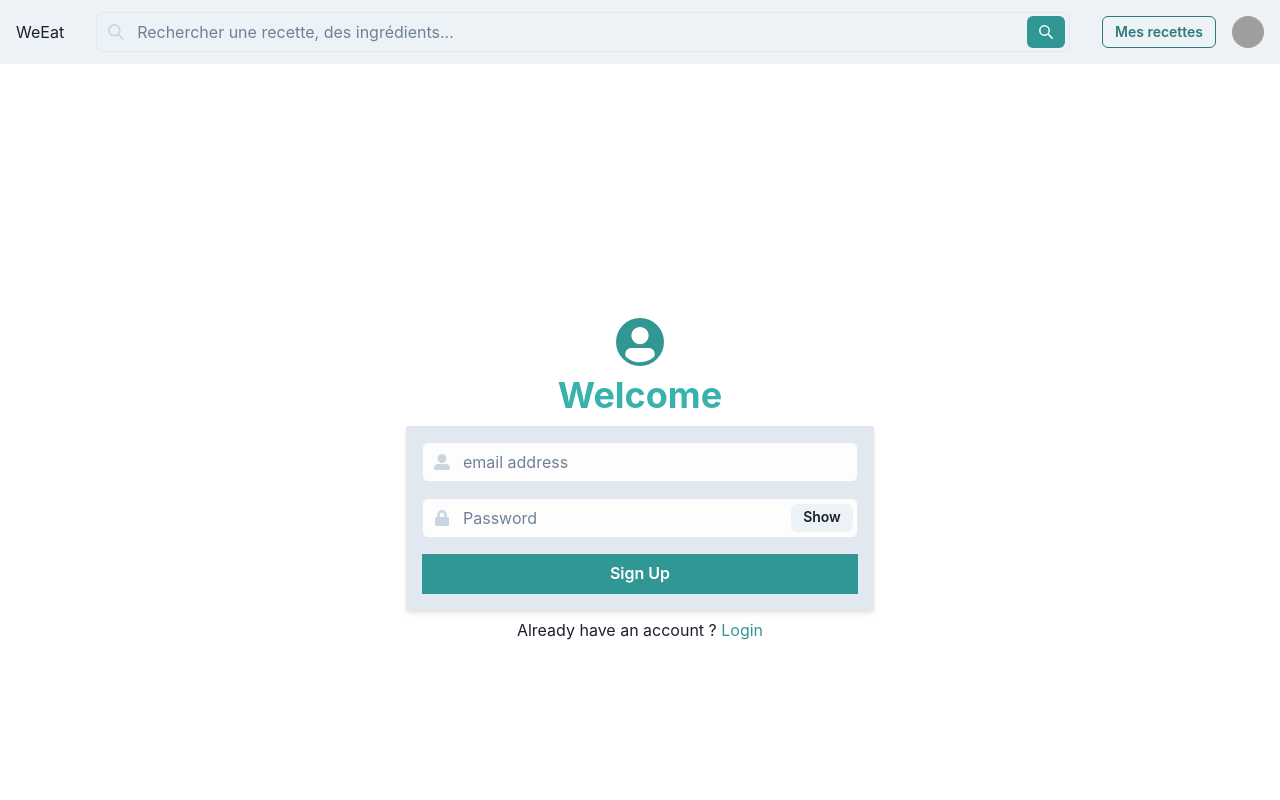
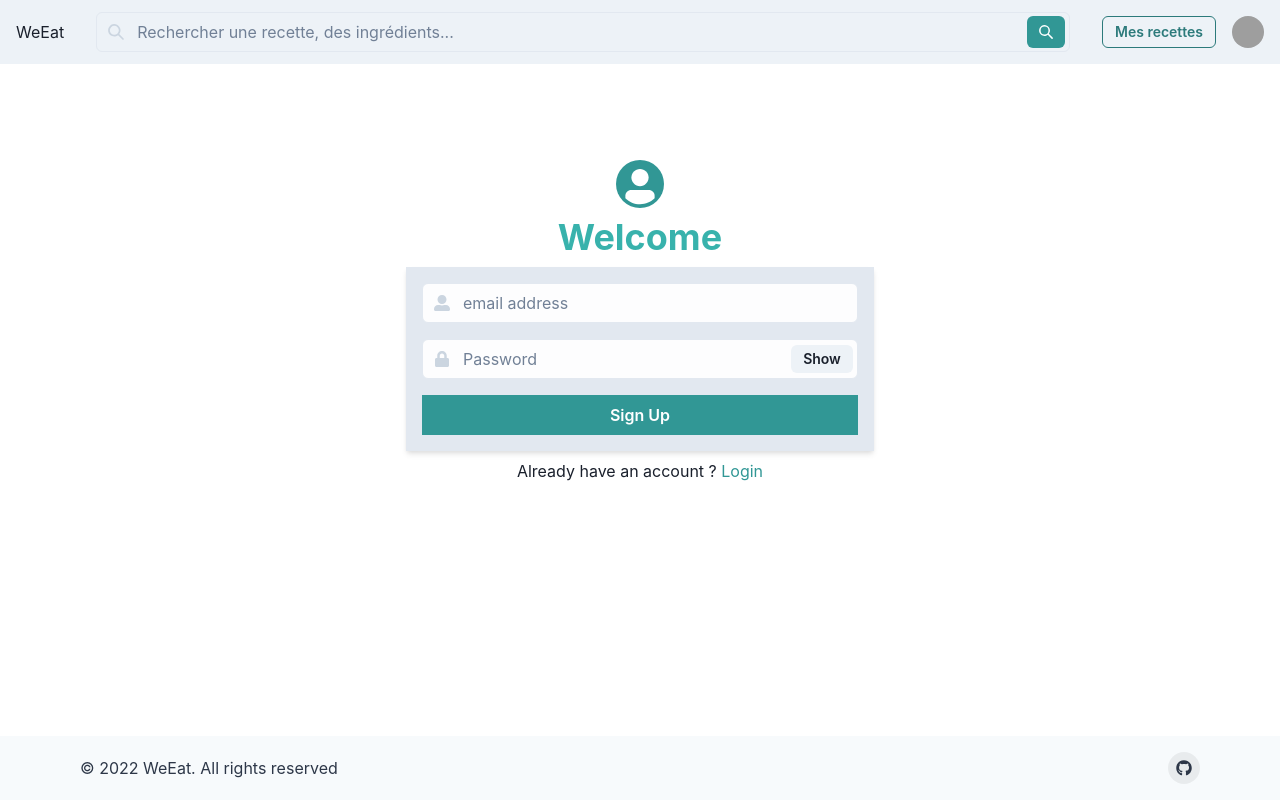
Before and after one commit to Akram-abdl/WeEat, a React (Vite) app: page /register in a window 1280 px wide. Shown: the top 800 px of the page. Built offline with nearby package versions, Linux system fonts and the light colour scheme; grey boxes are pictures that could not be loaded.

Commit message:
style: 💄 Update styles

```diff
--- /dev/null
+++ b/src/App.css
@@ -0,0 +1,26 @@
+body,
+html {
+    height: 100%;
+}
+
+#root {
+    height: 100vh;
+    display: grid;
+    grid-template-rows: auto 1fr auto;
+    grid-template-areas:
+        "header"
+        "main"
+        "footer";
+}
+
+header {
+    grid-area: header;
+}
+
+footer {
+    grid-area: footer;
+}
+
+main {
+    grid-area: main;
+}
--- a/src/App.tsx
+++ b/src/App.tsx
@@ -3,6 +3,7 @@ import { ChakraProvider } from '@chakra-ui/react';
 import { RouterProvider } from 'react-router-dom';
 import { QueryClient, QueryClientProvider } from '@tanstack/react-query';
 import router from './router';
+import './App.css';
 
 const queryClient = new QueryClient();
 
--- a/src/components/Footer/Footer.tsx
+++ b/src/components/Footer/Footer.tsx
@@ -11,6 +11,7 @@ import SocialButton from '../SocialButton/SocialButton';
 
 function Footer() {
   return (
+    <footer>
       <Box
         bg={useColorModeValue('gray.50', 'gray.900')}
         color={useColorModeValue('gray.700', 'gray.200')}
@@ -32,6 +33,8 @@ function Footer() {
           </Stack>
         </Container>
       </Box>
+    </footer>
+
   );
 }
 
--- a/src/pages/Errors/PageNotFound.tsx
+++ b/src/pages/Errors/PageNotFound.tsx
@@ -1,13 +1,13 @@
 import React from 'react';
 import {
-  Box, Heading, Text, Button,
+  Heading, Text, Button, Flex,
 } from '@chakra-ui/react';
 import { useNavigate } from 'react-router-dom';
 
 function PageNotFound() {
   const navigate = useNavigate();
   return (
-    <Box textAlign="center" py={10} px={6}>
+    <Flex pt="20" flexDirection="column" alignItems="center" justifyContent="center">
       <Heading
         display="inline-block"
         as="h2"
@@ -35,7 +35,7 @@ function PageNotFound() {
       >
         Go to Home
       </Button>
-    </Box>
+    </Flex>
   );
 }
 
--- a/src/pages/Login/Login.tsx
+++ b/src/pages/Login/Login.tsx
@@ -42,20 +42,9 @@ function Login() {
     }
   };
 
-  // const handleRegister = (event) => {
-  //   event.preventDefault();
-  //   navigate('/register');
-  // };
+  return (
+    <Flex pt="20" flexDirection="column" alignItems="center" justifyContent="center">
 
-  return (
-    <Flex
-      flexDirection="column"
-      width="100wh"
-      height="100vh"
-      backgroundColor="whiteAlpha.900"
-      justifyContent="center"
-      alignItems="center"
-    >
       {errorMessage && (
         <Alert status="error">
           <AlertIcon />
--- a/src/pages/Profile/Profile.tsx
+++ b/src/pages/Profile/Profile.tsx
@@ -9,7 +9,7 @@ import {
 } from '@chakra-ui/react';
 import { User as UserFirebase } from 'firebase/auth';
 import { auth, getUserDocument } from '../../utils/firebaseSetup';
-import { User as UserModel } from '../../models/User';
+import { User as UserModel } from '../../interfaces/User';
 
 export default function Profile() {
   const currentUser: UserFirebase = auth.currentUser as UserFirebase;
--- a/src/pages/Register/Register.tsx
+++ b/src/pages/Register/Register.tsx
@@ -20,7 +20,7 @@ import { useNavigate } from 'react-router-dom';
 import { User as UserFirebase } from 'firebase/auth';
 import { FaLock, FaUserAlt } from 'react-icons/fa';
 import { auth, createOrUpdateUserDocument, signUpFirebase } from '../../utils/firebaseSetup';
-import { User as UserModel } from '../../models/User';
+import { User } from '../../interfaces/User';
 
 const CFaUserAlt = chakra(FaUserAlt);
 const CFaLock = chakra(FaLock);
@@ -40,14 +40,13 @@ function Register() {
       await signUpFirebase(auth, email, password);
       const myUser: UserFirebase = auth.currentUser as UserFirebase;
       // create a new user in Firebase Firestore with default values
-      const newUser: UserModel = {
+      const newUser: User = {
         favorites: [''],
         intolerances: [''],
         isVegan: false,
         isVegetarian: false,
       };
 
-      console.log('newUser', newUser, 'myUser', myUser);
       createOrUpdateUserDocument(myUser, newUser);
       navigate('/login');
     } catch (error: any) {
@@ -56,15 +55,7 @@ function Register() {
   };
 
   return (
-
-    <Flex
-      flexDirection="column"
-      width="100wh"
-      height="100vh"
-      backgroundColor="whiteAlpha.900"
-      justifyContent="center"
-      alignItems="center"
-    >
+    <Flex pt="20" flexDirection="column" alignItems="center" justifyContent="center">
       {errorMessage && (
         <Alert status="error">
           <AlertIcon />
--- a/src/utils/firebaseSetup.ts
+++ b/src/utils/firebaseSetup.ts
@@ -6,7 +6,7 @@ import {
 import {
   getFirestore, setDoc, getDoc, doc,
 } from 'firebase/firestore';
-import { User as UserModel } from '../models/User';
+import { User as UserModel } from '../interfaces/User';
 // TODO: Add SDKs for Firebase products that you want to use
 // https://firebase.google.com/docs/web/setup#available-libraries
 
```
Also changed, not shown: src/interfaces/User.ts (renamed from src/models/User.ts). Lines whose indentation alone changed are shown as unchanged.
